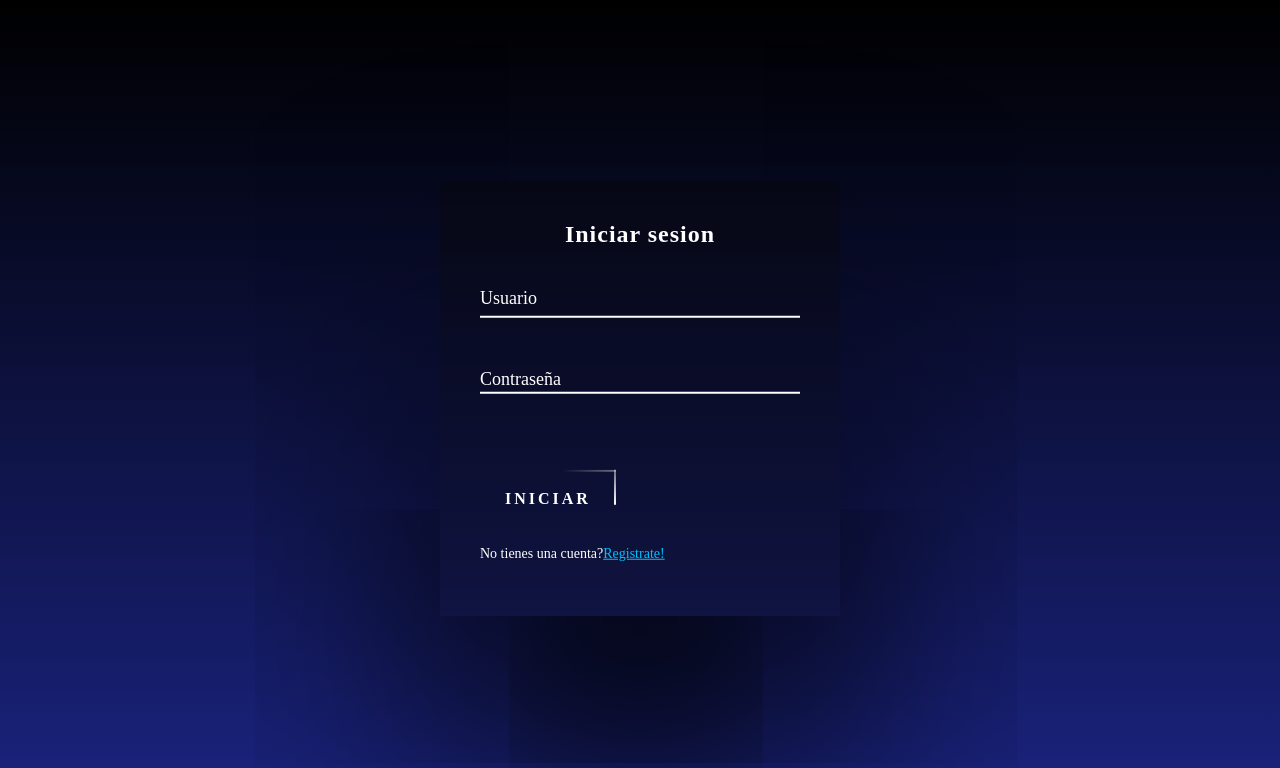
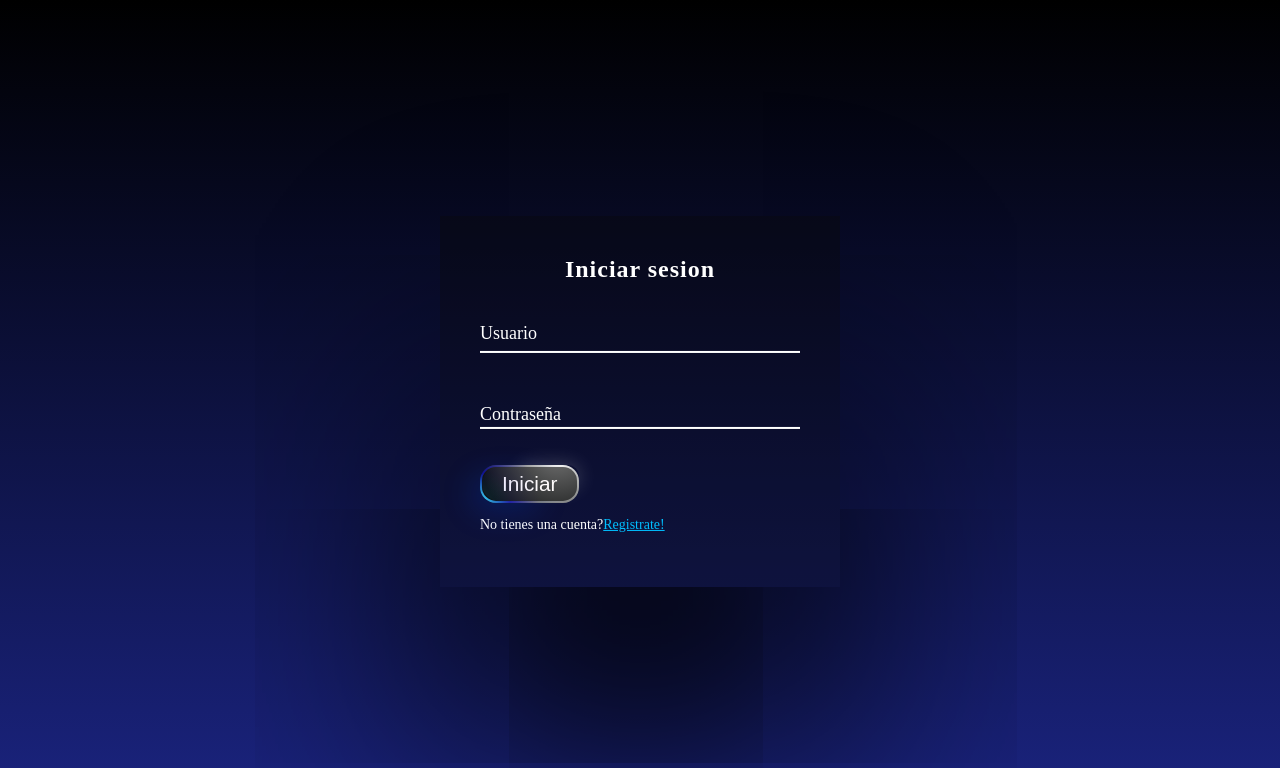
Before and after one commit to Naxl29/PROYECTO-ARDUINO, a PHP site: page /inicio_sesion.html in a window 1280 px wide. Shown: the top 768 px of the page. Run offline with PHP 8.4, Linux system fonts and the light colour scheme.

Commit message:
se ajusto el boton de inicio

```diff
--- a/inicio_sesion.html
+++ b/inicio_sesion.html
@@ -4,7 +4,7 @@
     <meta charset="UTF-8">
     <meta name="viewport" content="width=device-width, initial-scale=1.0">
     <title>Iniciar_sesion</title>
-    <link rel="stylesheet" href="css/styles.css">
+    <link rel="stylesheet" href="css/Registro.css">
 </head>
 <body>
     <div class="login-box">
@@ -18,16 +18,13 @@
                 <input required="" name="" type="password">
                 <label>Contraseña</label>
             </div>
-            <a href="boton.html" class="">
-                <span></span>
-                <span></span>
-                <span></span>
-                <span></span>
-                Iniciar
-            </a>
+            <button type="submit" class="button">
+                <div class="blob1"></div>
+                <div class="blob2"></div>
+                <div class="inner">Iniciar</div>
+            </button>
         </form>
         <p>No tienes una cuenta?<a href="registrarse.html" class="a2">Registrate!</a></p>
     </div>
-
 </body>
 </html>
```
Also changed, not shown: Views/usuario/create.php (+2 -5 lines), Views/usuario/login.php (+5 -7 lines).
